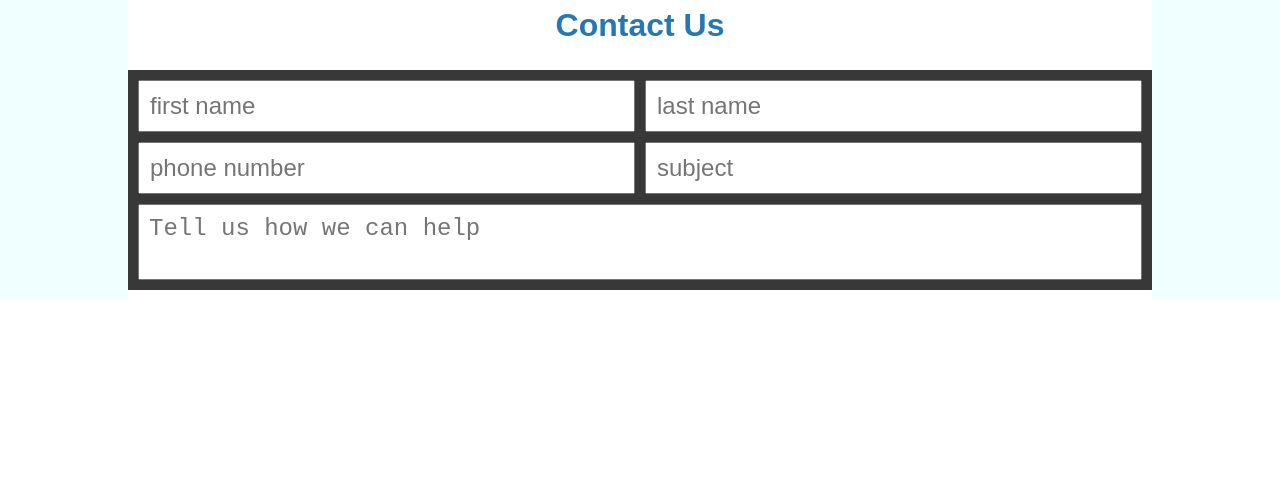
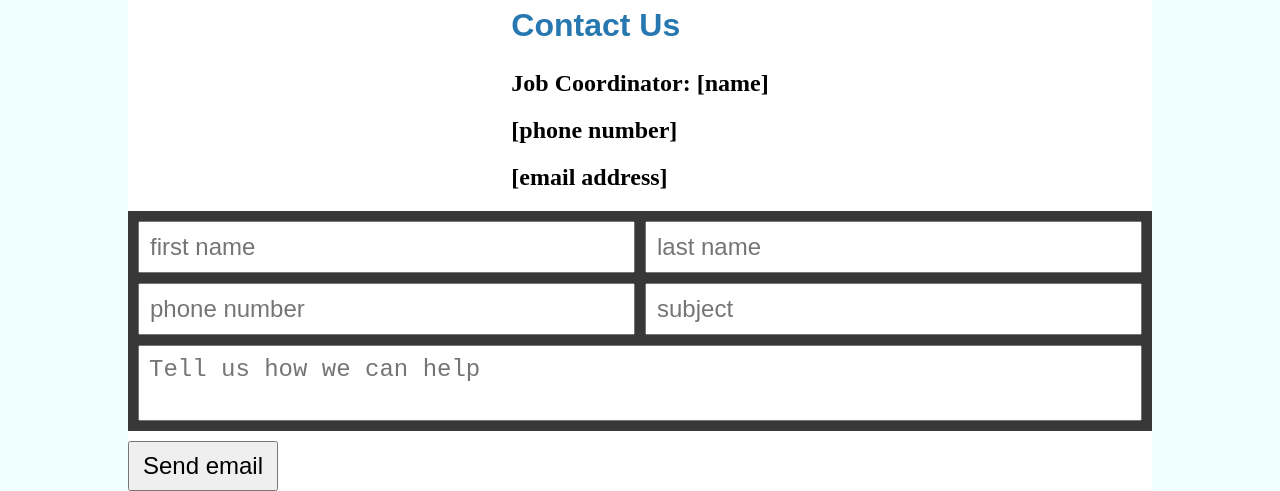
Before and after one commit to KevinInfante/LoboMetal, a plain HTML site: page index.html in a window 1280 px wide. Shown: the part 2257-2748 px from the top of the page. Before the commit the page ends 2557 px from the top, so only its background shows below. Drawn offline with Linux system fonts and the light colour scheme.

Commit message:
minor html changes to the contact section

```diff
--- a/index.html
+++ b/index.html
@@ -93,6 +93,9 @@
              <section id="contact">
                 <div style="justify-self: center;">
                     <h1>Contact Us</h1>
+                    <h2>Job Coordinator: [name]</h2>
+                    <h2>[phone number]</h2>
+                    <h2>[email address]</h2>
                 </div>
                 <div class="contact-grid">
                     <input type="text" placeholder="first name">
@@ -103,6 +106,7 @@
 
                     <textarea placeholder="Tell us how we can help"></textarea>
                 </div>
+                <button style="justify-self: center; width: 150px; height: 50px;">Send email</button>
 
              </section>
 
```
